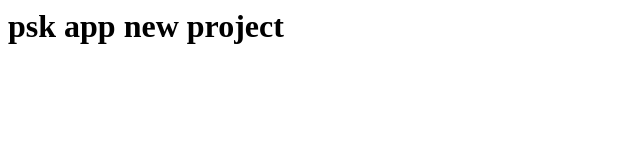
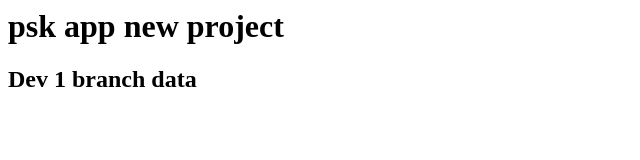
Before and after one commit to ankitpsktech/psk1project, a plain HTML site: page index.html in a window 1280 px wide. Shown: the whole page, without its empty margins (0-640 px from the left). Drawn offline with Linux system fonts and the light colour scheme.

Commit message:
branch added data

```diff
--- a/index.html
+++ b/index.html
@@ -1 +1,2 @@
 <h1>psk app new project</h1>
+<h2>Dev 1 branch data</h2>
```
